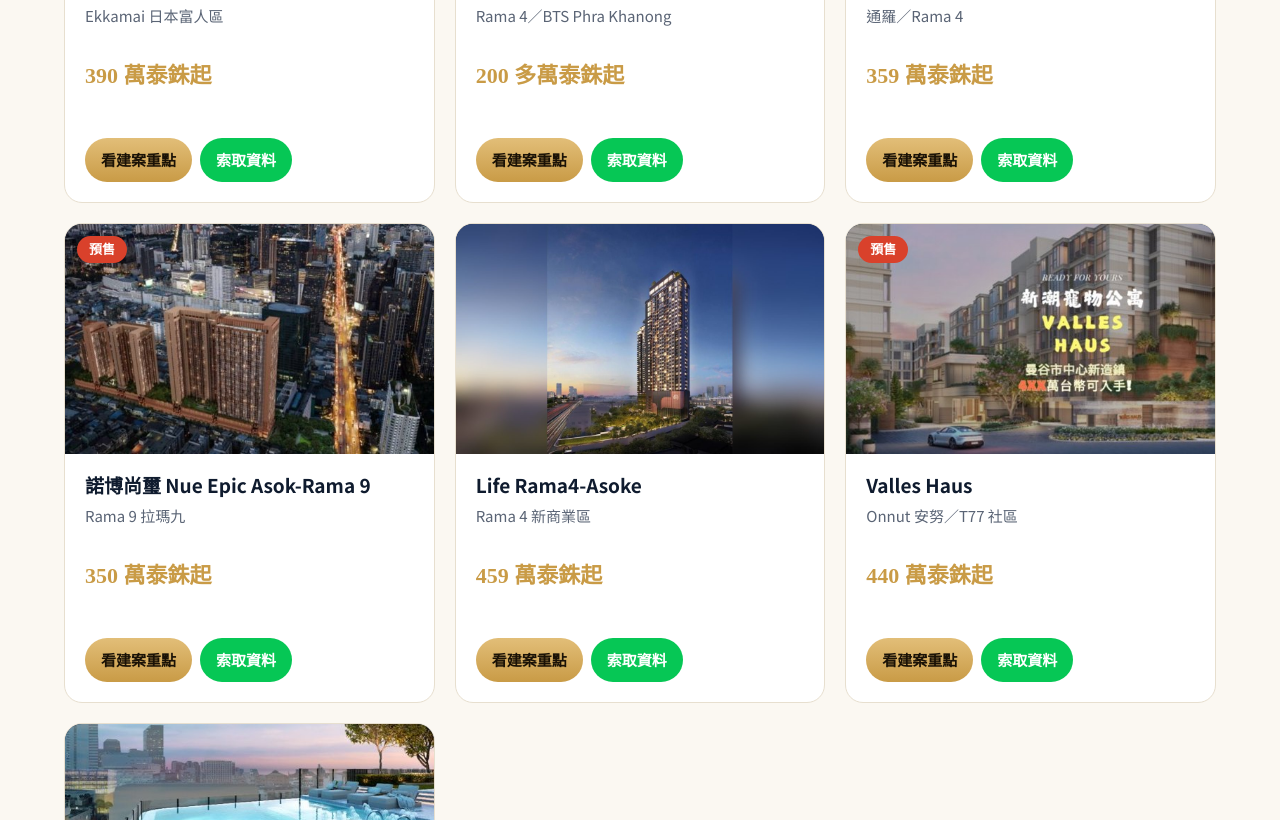
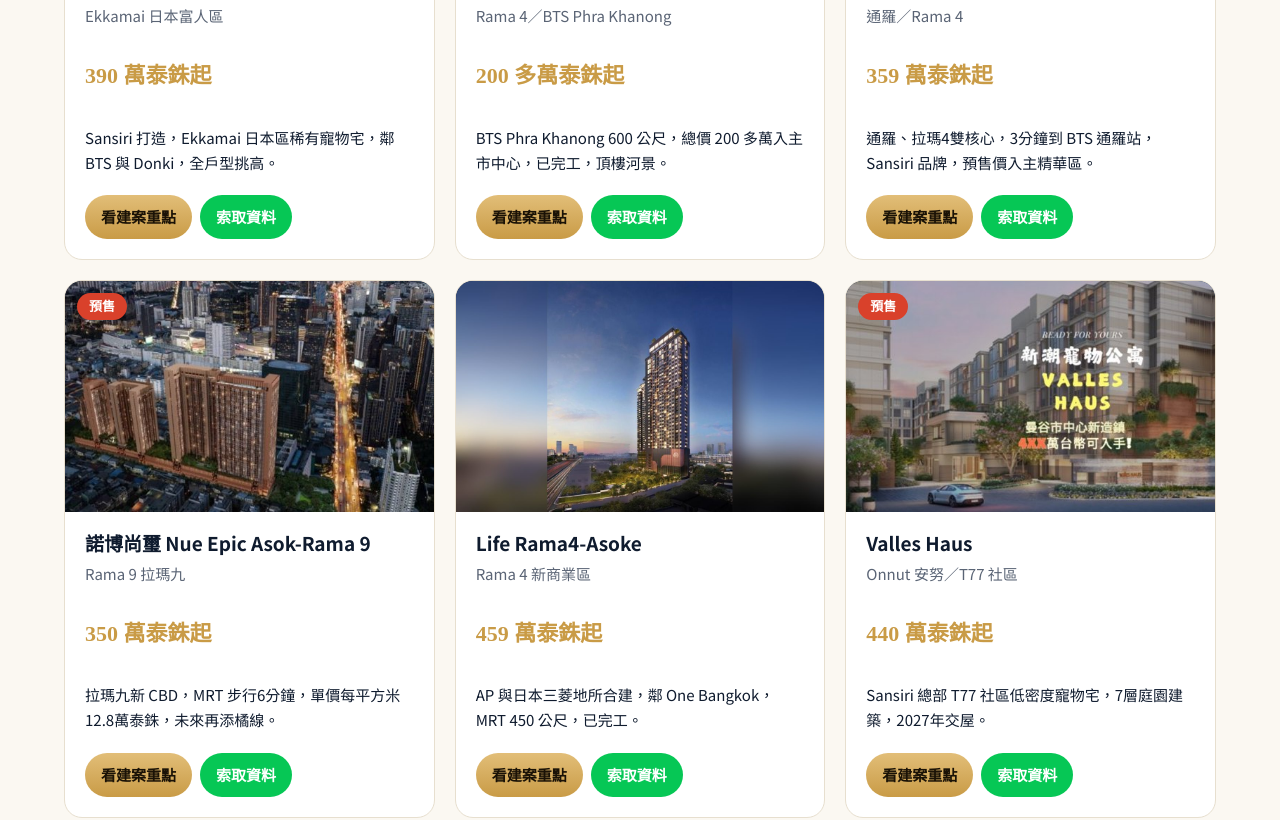
Before and after one commit to SeanPabloYu/SeanPabloYu.github.io, a plain HTML site: page index.html in a window 1280 px wide. Shown: the part 3164-3984 px from the top of the page. Drawn offline with Linux system fonts and the light colour scheme.

Commit message:
Add 50-char investment highlight to each project card
Co-Authored-By: Claude Opus 5.5 <noreply@anthropic.com>
Claude-Session: https://claude.ai/code/session_01NcKN36c8KpUQZgkVV1A8av

```diff
--- a/index.html
+++ b/index.html
@@ -109,6 +109,7 @@ nav .wrap{display:flex;align-items:center;gap:20px;padding:8px max(5vw,16px);fle
 .st{position:absolute;top:12px;left:12px;font-size:13px;font-weight:700;border-radius:999px;padding:2px 12px;color:#fff}
 .st.pre{background:#d9412b}.st.done{background:#1f9d55}
 .proj .pimg{cursor:pointer}.proj .price{font-family:"Noto Serif TC",serif;font-size:22px;color:var(--gold);font-weight:900}
+.proj .blurb{margin:2px 0 0;font-size:15px;line-height:1.65;color:var(--ink)}
 .proj .desc{color:var(--mute);font-size:15px;margin:0}
 .ph-name{position:relative;color:#f3efe6;font-family:"Noto Serif TC",serif;font-size:26px;font-weight:900;place-self:center}
 dialog{border:0;border-radius:22px;padding:0;max-width:min(720px,94vw);width:100%;background:var(--card);color:var(--ink);box-shadow:0 40px 80px -20px rgba(0,0,0,.6)}
@@ -371,18 +372,18 @@ document.getElementById('svc').innerHTML=svc.map(([i,t,d])=>`<div class="svc"><d
 
 const LINEMSG=t=>'https://line.me/R/oaMessage/@bkkhouse/?'+encodeURIComponent(t);
 const projs=[
- {id:'xt10-ekkamai',k:'索取建案資料：XT 10 Ekkamai',n:'XT 10 Ekkamai',st:'pre',price:'390 萬泰銖起',area:'Ekkamai 日本富人區',dev:'Sansiri',d:'位於 Ekkamai Soi 10 與 12 之間的日本富人區核心，鄰近 BTS Ekkamai 與 Donki Mall，是該區少見、設有專屬寵物公園的寵物友善公寓。',h:['步行可達 Donki Mall、鄰近 BTS Ekkamai','The Paw 寵物公園與完整寵物設施','全戶型挑高設計，中央庭園 The Center Court'],sp:[['開發商','Sansiri'],['基地','約 5 萊'],['規模','2 棟住宅（27、28 層）＋停車樓'],['總戶數','933 戶'],['坪數','24.5 – 107.5 平方米（1–2 房）'],['預計完工','2029 年 5 月']],g:['img/projects/g/xt10-1.jpg','img/projects/g/xt10-2.jpg','img/projects/g/xt10-3.jpg'],v:'De28UVDn_oQ',img:'img/projects/xt10-ekkamai.jpg'},
- {id:'aspire',k:'索取建案資料：Aspire Rama 4',n:'Aspire Sukhumvit-Rama 4',st:'done',price:'200 多萬泰銖起',area:'Rama 4／BTS Phra Khanong',dev:'AP Thailand',d:'Rama 4 路上、距離 BTS Phra Khanong 600 公尺，總價 200 多萬泰銖就能入主市中心。38 樓頂樓空中步道 The Flyover 擁有無敵河景，小靖已實地看屋開箱。',h:['BTS Phra Khanong 600 公尺','38 樓頂樓空中步道與河景','Simplex 與挑高 Vertiplex 戶型'],sp:[['基地','約 4-3-55.8 萊'],['規模','38 層住宅大樓'],['總戶數','1,323 戶住宅＋2 店面'],['坪數','24 – 55 平方米'],['公設','8 樓泳池、健身房；38 樓空中花園']],g:['img/projects/g/aspire-1.jpg','img/projects/g/aspire-2.jpg'],v:'SCwusYCP1Zg',img:'img/projects/g/aspire-1.jpg'},
- {id:'xelf',k:'索取建案資料：Xelf',n:'Xelf by Sansiri',st:'pre',price:'359 萬泰銖起',area:'通羅／Rama 4',dev:'Sansiri',d:'坐擁通羅與拉瑪 4 雙核心，3 分鐘可達 BTS Thong Lor 通羅站，位處市中心精華地段，遠眺昭披耶河。',h:['3 分鐘到 BTS Thong Lor 通羅站','高空無邊際泳池 Signature Pool','遠眺昭披耶河景'],sp:[['開發商','Sansiri'],['地點','Rama IV Road, Khlong Toei'],['基地','約 4 萊'],['規模','37 層住宅大樓＋商業棟'],['總戶數','946 戶（含店面）'],['坪數','23.75 – 85.5 平方米（1–3 房）']],g:['img/projects/g/xelf-1.jpg','img/projects/g/xelf-2.jpg','img/projects/g/xelf-3.jpg'],v:'',img:'img/projects/xelf-card.jpg'},
- {id:'nue-rama9',k:'索取建案資料：諾博尚璽',n:'諾博尚璽 Nue Epic Asok-Rama 9',st:'pre',price:'350 萬泰銖起',area:'Rama 9 拉瑪九',dev:'Noble 諾博地產',d:'位處 Rama 9 拉瑪九核心地帶，距離 MRT Rama 9 地鐵站 450 公尺，走路只要 6 分鐘。周邊新開發案與橘線地鐵陸續到位，該區域已一戶難求。',h:['MRT Rama 9 站步行 6 分鐘','以單價每平方米 12.8 萬泰銖推出','鄰近未來橘線泰國文化中心站'],sp:[['開發商','Noble 諾博地產'],['基地','約 2-0-95.6 萊'],['總戶數','3,107 戶住宅＋9 店面'],['坪數','30 – 100.8 平方米（1–3 房）'],['預計完工','2028 年 7 月']],g:['img/projects/g/nue-1.jpg'],v:'',img:'img/projects/nue-rama9.jpg'},
- {id:'life-rama4-asoke',k:'索取建案資料：Life Rama4-Asoke',n:'Life Rama4-Asoke',st:'done',price:'459 萬泰銖起',area:'Rama 4 新商業區',dev:'AP × 三菱地所',d:'位於曼谷新商業區 Rama 4 拉瑪四路，MRT 詩麗吉國際會議中心站 1 號出口 450 公尺，與 One Bangkok、Dusit Central Park 為鄰，南向可看河景與森林公園。',h:['MRT 詩麗吉會議中心站 450 公尺','鄰近 One Bangkok、Dusit Central Park','南向河景、北向市區公園景'],sp:[['開發商','AP Thailand 與日本三菱地所合作'],['產權','永久產權'],['規模','1 棟 39 層'],['總戶數','1,237 戶＋2 店面'],['坪數','26.5 – 75 平方米（含挑高 Vertiplex）']],g:['img/projects/g/life-2.jpg','img/projects/g/life-1.jpg'],v:'',img:'img/projects/life-card.jpg'},
- {id:'valles-haus',k:'索取建案資料：Valles Haus',n:'Valles Haus',st:'pre',price:'440 萬泰銖起',area:'Onnut 安努／T77 社區',dev:'Sansiri',d:'位在泰國前三大建商 Sansiri 總部所在的獨立社區 T77，距離 BTS Onnut 安努站不遠。7 層低密度建築環繞森林庭園與泳池，在曼谷市區也能擁有離囂不離城的生活。',h:['Sansiri 總部 T77 獨立社區','7 層低密度、庭園泳池環繞','多款寵物友善戶型'],sp:[['開發商','Sansiri'],['基地','約 6-4-11.5 萊'],['規模','3 棟 7 層低層建築'],['總戶數','408 戶'],['坪數','33.75 – 90.25 平方米（1–3 房）'],['預計完工','2027 年 1 月']],g:['img/projects/g/valles-1.jpg','img/projects/g/valles-3.jpg','img/projects/g/valles-2.jpg'],v:'',img:'img/projects/valles-haus.jpg'},
- {id:'klos-ratchada7',k:'索取建案資料：KLOS Ratchada 7',n:'KLOS Ratchada 7 近悅',st:'done',price:'359 萬泰銖',area:'Ratchada 泰國文化中心',dev:'Frasers Property 星獅地產',d:'泰國文化中心站，MRT 藍線與橘線雙軌交匯；BIG C 百貨超市只要 70 公尺，走路 7 分鐘到 24 小時營業的 Street Ratchada。低層抗震設計，住得更安心。',h:['MRT 藍線、橘線雙軌交匯','BIG C 百貨超市 70 公尺','低層抗震：地基深 25 公尺入硬沙層'],sp:[['開發商','Frasers Property 星獅地產'],['建築高度','地上 23 公尺低層建築'],['結構','RC 加固結構、L 型平面'],['地基','深 25 公尺，深入硬沙層'],['安全','每層 16 戶、3 條逃生路線']],g:['img/projects/g/klos-1.jpg','img/projects/g/klos-2.jpg'],v:'',img:'img/projects/klos-ratchada7.jpg'}];
+ {id:'xt10-ekkamai',b:'Sansiri 打造，Ekkamai 日本區稀有寵物宅，鄰 BTS 與 Donki，全戶型挑高。',k:'索取建案資料：XT 10 Ekkamai',n:'XT 10 Ekkamai',st:'pre',price:'390 萬泰銖起',area:'Ekkamai 日本富人區',dev:'Sansiri',d:'位於 Ekkamai Soi 10 與 12 之間的日本富人區核心，鄰近 BTS Ekkamai 與 Donki Mall，是該區少見、設有專屬寵物公園的寵物友善公寓。',h:['步行可達 Donki Mall、鄰近 BTS Ekkamai','The Paw 寵物公園與完整寵物設施','全戶型挑高設計，中央庭園 The Center Court'],sp:[['開發商','Sansiri'],['基地','約 5 萊'],['規模','2 棟住宅（27、28 層）＋停車樓'],['總戶數','933 戶'],['坪數','24.5 – 107.5 平方米（1–2 房）'],['預計完工','2029 年 5 月']],g:['img/projects/g/xt10-1.jpg','img/projects/g/xt10-2.jpg','img/projects/g/xt10-3.jpg'],v:'De28UVDn_oQ',img:'img/projects/xt10-ekkamai.jpg'},
+ {id:'aspire',b:'BTS Phra Khanong 600 公尺，總價 200 多萬入主市中心，已完工，頂樓河景。',k:'索取建案資料：Aspire Rama 4',n:'Aspire Sukhumvit-Rama 4',st:'done',price:'200 多萬泰銖起',area:'Rama 4／BTS Phra Khanong',dev:'AP Thailand',d:'Rama 4 路上、距離 BTS Phra Khanong 600 公尺，總價 200 多萬泰銖就能入主市中心。38 樓頂樓空中步道 The Flyover 擁有無敵河景，小靖已實地看屋開箱。',h:['BTS Phra Khanong 600 公尺','38 樓頂樓空中步道與河景','Simplex 與挑高 Vertiplex 戶型'],sp:[['基地','約 4-3-55.8 萊'],['規模','38 層住宅大樓'],['總戶數','1,323 戶住宅＋2 店面'],['坪數','24 – 55 平方米'],['公設','8 樓泳池、健身房；38 樓空中花園']],g:['img/projects/g/aspire-1.jpg','img/projects/g/aspire-2.jpg'],v:'SCwusYCP1Zg',img:'img/projects/g/aspire-1.jpg'},
+ {id:'xelf',b:'通羅、拉瑪4雙核心，3分鐘到 BTS 通羅站，Sansiri 品牌，預售價入主精華區。',k:'索取建案資料：Xelf',n:'Xelf by Sansiri',st:'pre',price:'359 萬泰銖起',area:'通羅／Rama 4',dev:'Sansiri',d:'坐擁通羅與拉瑪 4 雙核心，3 分鐘可達 BTS Thong Lor 通羅站，位處市中心精華地段，遠眺昭披耶河。',h:['3 分鐘到 BTS Thong Lor 通羅站','高空無邊際泳池 Signature Pool','遠眺昭披耶河景'],sp:[['開發商','Sansiri'],['地點','Rama IV Road, Khlong Toei'],['基地','約 4 萊'],['規模','37 層住宅大樓＋商業棟'],['總戶數','946 戶（含店面）'],['坪數','23.75 – 85.5 平方米（1–3 房）']],g:['img/projects/g/xelf-1.jpg','img/projects/g/xelf-2.jpg','img/projects/g/xelf-3.jpg'],v:'',img:'img/projects/xelf-card.jpg'},
+ {id:'nue-rama9',b:'拉瑪九新 CBD，MRT 步行6分鐘，單價每平方米12.8萬泰銖，未來再添橘線。',k:'索取建案資料：諾博尚璽',n:'諾博尚璽 Nue Epic Asok-Rama 9',st:'pre',price:'350 萬泰銖起',area:'Rama 9 拉瑪九',dev:'Noble 諾博地產',d:'位處 Rama 9 拉瑪九核心地帶，距離 MRT Rama 9 地鐵站 450 公尺，走路只要 6 分鐘。周邊新開發案與橘線地鐵陸續到位，該區域已一戶難求。',h:['MRT Rama 9 站步行 6 分鐘','以單價每平方米 12.8 萬泰銖推出','鄰近未來橘線泰國文化中心站'],sp:[['開發商','Noble 諾博地產'],['基地','約 2-0-95.6 萊'],['總戶數','3,107 戶住宅＋9 店面'],['坪數','30 – 100.8 平方米（1–3 房）'],['預計完工','2028 年 7 月']],g:['img/projects/g/nue-1.jpg'],v:'',img:'img/projects/nue-rama9.jpg'},
+ {id:'life-rama4-asoke',b:'AP 與日本三菱地所合建，鄰 One Bangkok，MRT 450 公尺，已完工。',k:'索取建案資料：Life Rama4-Asoke',n:'Life Rama4-Asoke',st:'done',price:'459 萬泰銖起',area:'Rama 4 新商業區',dev:'AP × 三菱地所',d:'位於曼谷新商業區 Rama 4 拉瑪四路，MRT 詩麗吉國際會議中心站 1 號出口 450 公尺，與 One Bangkok、Dusit Central Park 為鄰，南向可看河景與森林公園。',h:['MRT 詩麗吉會議中心站 450 公尺','鄰近 One Bangkok、Dusit Central Park','南向河景、北向市區公園景'],sp:[['開發商','AP Thailand 與日本三菱地所合作'],['產權','永久產權'],['規模','1 棟 39 層'],['總戶數','1,237 戶＋2 店面'],['坪數','26.5 – 75 平方米（含挑高 Vertiplex）']],g:['img/projects/g/life-2.jpg','img/projects/g/life-1.jpg'],v:'',img:'img/projects/life-card.jpg'},
+ {id:'valles-haus',b:'Sansiri 總部 T77 社區低密度寵物宅，7層庭園建築，2027年交屋。',k:'索取建案資料：Valles Haus',n:'Valles Haus',st:'pre',price:'440 萬泰銖起',area:'Onnut 安努／T77 社區',dev:'Sansiri',d:'位在泰國前三大建商 Sansiri 總部所在的獨立社區 T77，距離 BTS Onnut 安努站不遠。7 層低密度建築環繞森林庭園與泳池，在曼谷市區也能擁有離囂不離城的生活。',h:['Sansiri 總部 T77 獨立社區','7 層低密度、庭園泳池環繞','多款寵物友善戶型'],sp:[['開發商','Sansiri'],['基地','約 6-4-11.5 萊'],['規模','3 棟 7 層低層建築'],['總戶數','408 戶'],['坪數','33.75 – 90.25 平方米（1–3 房）'],['預計完工','2027 年 1 月']],g:['img/projects/g/valles-1.jpg','img/projects/g/valles-3.jpg','img/projects/g/valles-2.jpg'],v:'',img:'img/projects/valles-haus.jpg'},
+ {id:'klos-ratchada7',b:'藍、橘雙線捷運交匯，BIG C 僅70公尺，低層抗震設計，已完工可收租。',k:'索取建案資料：KLOS Ratchada 7',n:'KLOS Ratchada 7 近悅',st:'done',price:'359 萬泰銖',area:'Ratchada 泰國文化中心',dev:'Frasers Property 星獅地產',d:'泰國文化中心站，MRT 藍線與橘線雙軌交匯；BIG C 百貨超市只要 70 公尺，走路 7 分鐘到 24 小時營業的 Street Ratchada。低層抗震設計，住得更安心。',h:['MRT 藍線、橘線雙軌交匯','BIG C 百貨超市 70 公尺','低層抗震：地基深 25 公尺入硬沙層'],sp:[['開發商','Frasers Property 星獅地產'],['建築高度','地上 23 公尺低層建築'],['結構','RC 加固結構、L 型平面'],['地基','深 25 公尺，深入硬沙層'],['安全','每層 16 戶、3 條逃生路線']],g:['img/projects/g/klos-1.jpg','img/projects/g/klos-2.jpg'],v:'',img:'img/projects/klos-ratchada7.jpg'}];
 const esc=x=>String(x).replace(/[&<>"']/g,c=>({'&':'&amp;','<':'&lt;','>':'&gt;','"':'&quot;',"'":'&#39;'}[c]));
 const stl={pre:'預售',done:'已完工'};
 const pic=p=>p.img?`<img src="${esc(p.img)}" alt="${esc(p.n)}" loading="lazy">`:`<span class="ph-name">${esc(p.n)}</span>`;
 const pg=document.getElementById('projs');
-const render=f=>{pg.innerHTML=projs.filter(p=>f==='all'||p.st===f).map(p=>`<article class="proj"><div class="pimg" data-open="${p.id}">${pic(p)}<span class="st ${p.st}">${stl[p.st]}</span></div><div class="pb"><h3>${esc(p.n)}</h3><p class="desc">${esc(p.area)}</p><p class="price">${esc(p.price)}</p><div class="acts"><button class="btn b-gold" type="button" data-open="${p.id}">看建案重點</button><a class="btn b-line" href="${LINEMSG(p.k)}" target="_blank" rel="noopener">索取資料</a></div></div></article>`).join('')};
+const render=f=>{pg.innerHTML=projs.filter(p=>f==='all'||p.st===f).map(p=>`<article class="proj"><div class="pimg" data-open="${p.id}">${pic(p)}<span class="st ${p.st}">${stl[p.st]}</span></div><div class="pb"><h3>${esc(p.n)}</h3><p class="desc">${esc(p.area)}</p><p class="price">${esc(p.price)}</p><p class="blurb">${esc(p.b)}</p><div class="acts"><button class="btn b-gold" type="button" data-open="${p.id}">看建案重點</button><a class="btn b-line" href="${LINEMSG(p.k)}" target="_blank" rel="noopener">索取資料</a></div></div></article>`).join('')};
 render('all');
 document.querySelector('.filters').addEventListener('click',e=>{const b=e.target.closest('button');if(!b)return;document.querySelectorAll('.filters button').forEach(x=>x.setAttribute('aria-pressed',x===b));render(b.dataset.f)});
 const dlg=document.getElementById('pd');
```
